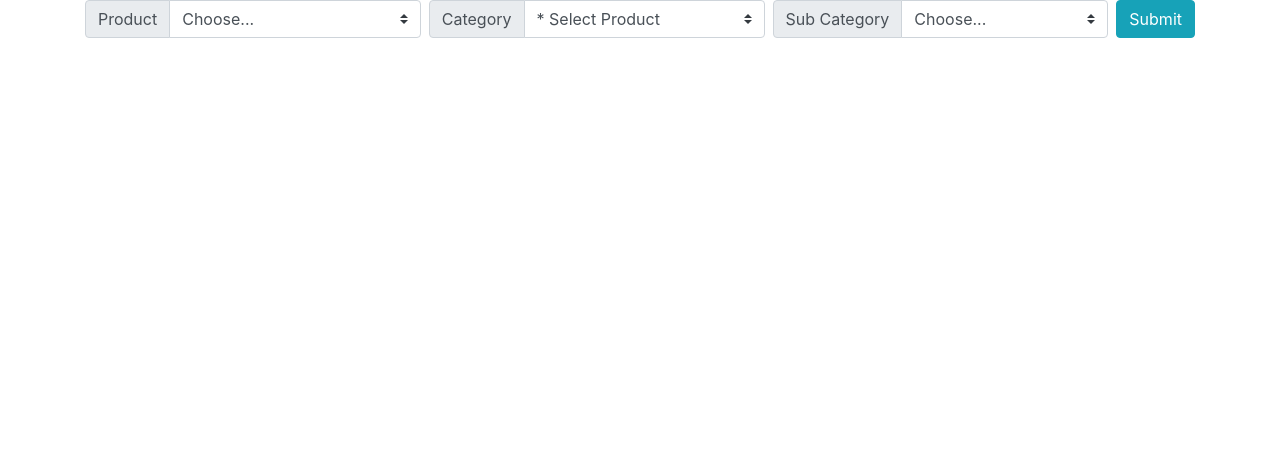
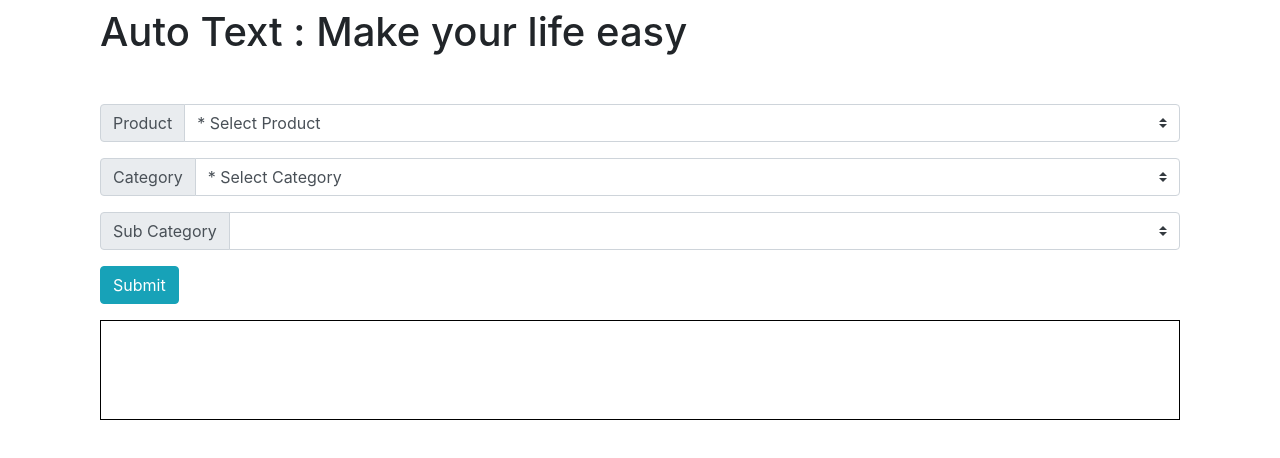
Before and after one commit to ashishcodes4/auto-text-react, a React (Create React App) app: page / in a window 1280 px wide. Shown: the top 458 px of the page. Built offline with nearby package versions, Linux system fonts and the light colour scheme.

Commit message:
working on sub category dropdown

```diff
--- a/src/App.css
+++ b/src/App.css
@@ -1,4 +1,10 @@
-.product_dropdwn {
+/* .product_dropdwn {
   display: flex;
   justify-content: space-between;
+} */
+
+.description {
+  width: auto;
+  height: 100px;
+  border: 1px solid black;
 }
--- a/src/Components/Dropdown.js
+++ b/src/Components/Dropdown.js
@@ -19,22 +19,24 @@ class Dropdown extends Component {
   onSubmit() {
     console.log("button clicked");
     console.log(this.state.product);
+    console.log(this.state.category);
   }
 
   render() {
-    const { product } = this.state;
+    const { product, category, subCat } = this.state;
 
+    //Category Dropdown options
     const standardProduct = [
-      { label: "* Select Product", value: 0 },
-      { label: "Standard Product 1", value: "Product 1" },
-      { label: "Standard Product 2", value: "Product 2" },
-      { label: "Standard Product 3", value: "Product 3" },
-      { label: "Standard Product 4", value: "Product 4" },
-      { label: "Standard Product 5", value: "Product 5" },
+      { label: "* Select Category", value: 0 },
+      { label: "Event Details", value: "eventDetails" },
+      { label: "Websie & Registration", value: "websiteRegistration" },
+      { label: "Promotion & Communcation", value: "promotionCommunication" },
+      { label: "Invitee Management", value: "InviteeManagement" },
+      { label: "Reporting", value: "Reporting" },
     ];
 
     const expressProduct = [
-      { label: "* Select Product", value: 0 },
+      { label: "* Select Category", value: 0 },
       { label: "Express Product 1", value: "Express Product 1" },
       { label: "Express Product 2", value: "Express Product 2" },
       { label: "Express Product 3", value: "Express Product 3" },
@@ -44,7 +46,7 @@ class Dropdown extends Component {
     ];
 
     const flexProduct = [
-      { label: "* Select Product", value: 0 },
+      { label: "* Select Category", value: 0 },
       { label: "Flex Product 1", value: "Flex Product 1" },
       { label: "Flex Product 2", value: "Flex Product 2" },
       { label: "Flex Product 3", value: "Flex Product 3" },
@@ -70,20 +72,101 @@ class Dropdown extends Component {
       </option>
     ));
 
-
-    let options;
+    let CategoryOptions;
     if (product === "flex") {
-      options = flexOptions;
+      CategoryOptions = flexOptions;
     } else {
       if (product === "express") {
-        options = expressOptions;
+        CategoryOptions = expressOptions;
       } else {
-        options = standardOptions;
+        CategoryOptions = standardOptions;
       }
     }
 
+    //Sub Category options
+
+    const eventDetail = [
+      { label: "* Select Category", value: 0 },
+      { label: "Event Details", value: "Event Details" },
+      { label: "Websie & Registration", value: "Websie & Registration" },
+      { label: "Promotion & Communcation", value: "Promotion & Communcation" },
+      { label: "Invitee Management", value: "Invitee Management" },
+      { label: "Reporting", value: "Reporting" },
+    ];
+
+    const websiteRegistration = [
+      { label: "* Select Category", value: 0 },
+      { label: "Event Details", value: "Event Details" },
+      { label: "Websie & Registration", value: "Websie & Registration" },
+      { label: "Promotion & Communcation", value: "Promotion & Communcation" },
+      { label: "Invitee Management", value: "Invitee Management" },
+      { label: "Reporting", value: "Reporting" },
+    ];
+
+    const proomotionCommunication = [
+      { label: "* Select Category", value: 0 },
+      { label: "Event Details", value: "Event Details" },
+      { label: "Websie & Registration", value: "Websie & Registration" },
+      { label: "Promotion & Communcation", value: "Promotion & Communcation" },
+      { label: "Invitee Management", value: "Invitee Management" },
+      { label: "Reporting", value: "Reporting" },
+    ];
+
+    const inviteeManagement = [
+      { label: "* Select Category", value: 0 },
+      { label: "Event Details", value: "Event Details" },
+      { label: "Websie & Registration", value: "Websie & Registration" },
+      { label: "Promotion & Communcation", value: "Promotion & Communcation" },
+      { label: "Invitee Management", value: "Invitee Management" },
+      { label: "Reporting", value: "Reporting" },
+    ];
+
+    const reporting = [
+      { label: "* Select Category", value: 0 },
+      { label: "Event Details", value: "Event Details" },
+      { label: "Websie & Registration", value: "Websie & Registration" },
+      { label: "Promotion & Communcation", value: "Promotion & Communcation" },
+      { label: "Invitee Management", value: "Invitee Management" },
+      { label: "Reporting", value: "Reporting" },
+    ];
+
+    const eventDetailOptions = eventDetail.map(option => (
+      <option key={option.label} value={option.value}>
+        {option.label}
+      </option>
+    ));
+
+    const websiteRegistrationOptions = eventDetail.map(option => (
+      <option key={option.label} value={option.value}>
+        {option.label}
+      </option>
+    ));
+
+    const PromotionCommunicationOptions = eventDetail.map(option => (
+      <option key={option.label} value={option.value}>
+        {option.label}
+      </option>
+    ));
+    const InviteeManagementOptions = eventDetail.map(option => (
+      <option key={option.label} value={option.value}>
+        {option.label}
+      </option>
+    ));
+    const reportingOptions = eventDetail.map(option => (
+      <option key={option.label} value={option.value}>
+        {option.label}
+      </option>
+    ));
+
+    let subCategoryOptions;
+    if(category === 'eventDetails') {
+      subCategoryOptions = eventDetailOptions;
+    }
+
     return (
-      <div className="product_dropdwn">
+      <div className='container'>
+        <h1 className='mt-2 mb-2'>Auto Text : Make your life easy</h1>
+      <div className="product_dropdwn mt-5">
         <div className="input-group mb-3 mr-2">
           <div className="input-group-prepend">
             <label className="input-group-text" htmlFor="inputGroupSelect01">
@@ -95,7 +178,7 @@ class Dropdown extends Component {
             onChange={this.onChange}
             name="product"
           >
-            <option defaultValue>Choose...</option>
+            <option defaultValue>* Select Product</option>
             <option value="standard">Standard Event</option>
             <option value="express">Express Event</option>
             <option value="flex">Flex Event</option>
@@ -112,7 +195,7 @@ class Dropdown extends Component {
             onChange={this.onChange}
             name="category"
           >
-            {options}
+            {CategoryOptions}
           </select>
         </div>
         <div className="input-group mb-3 mr-2">
@@ -126,10 +209,7 @@ class Dropdown extends Component {
             onChange={this.onChange}
             name="subCat"
           >
-            <option defaultValue>Choose...</option>
-            <option value="1">One</option>
-            <option value="2">Two</option>
-            <option value="3">Three</option>
+           {subCategoryOptions}
           </select>
         </div>
         <div>
@@ -141,6 +221,10 @@ class Dropdown extends Component {
             Submit
           </button>
         </div>
+        <div className='description mt-3'>
+
+        </div>
+      </div>
       </div>
     );
   }
```
